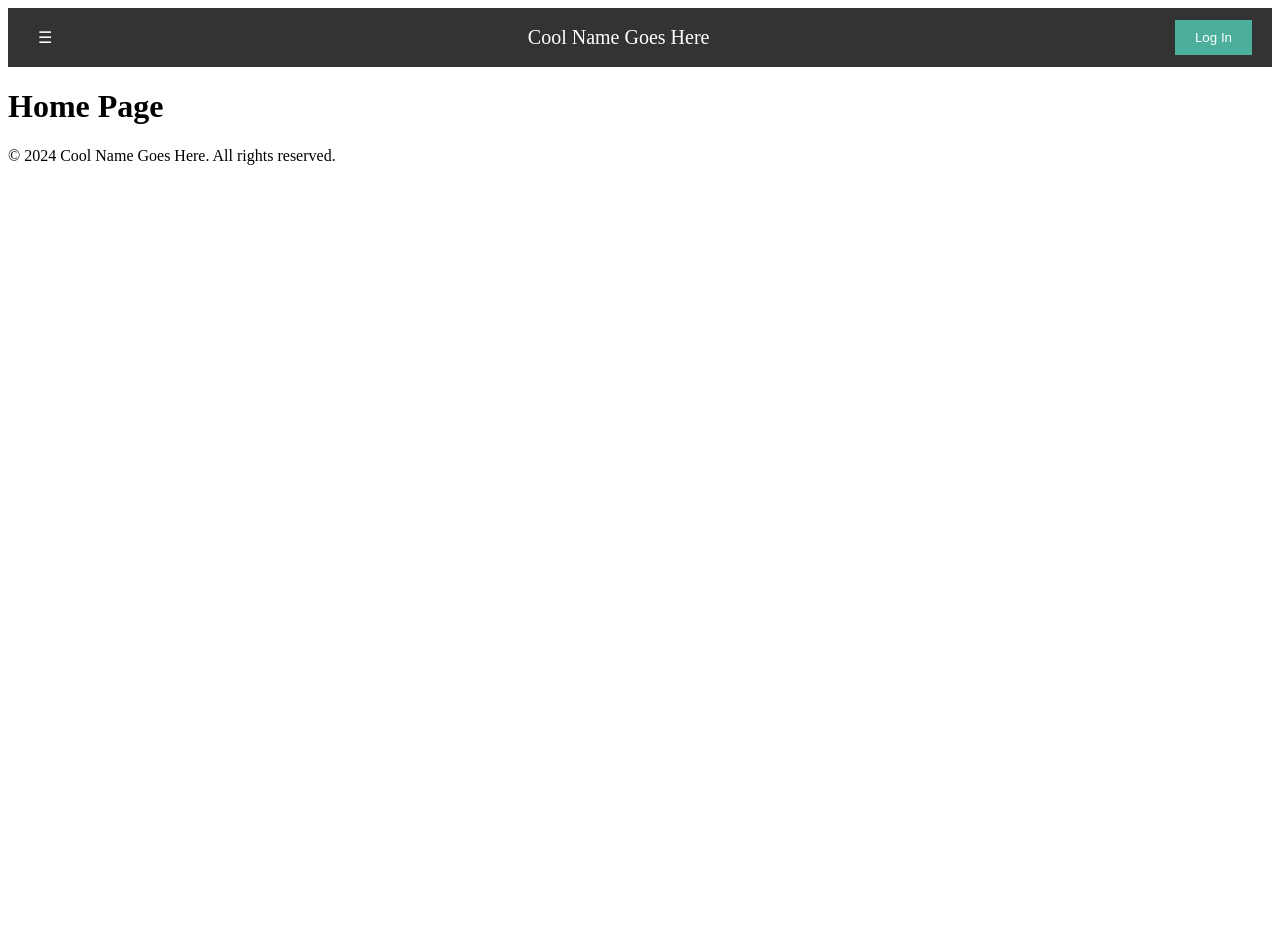
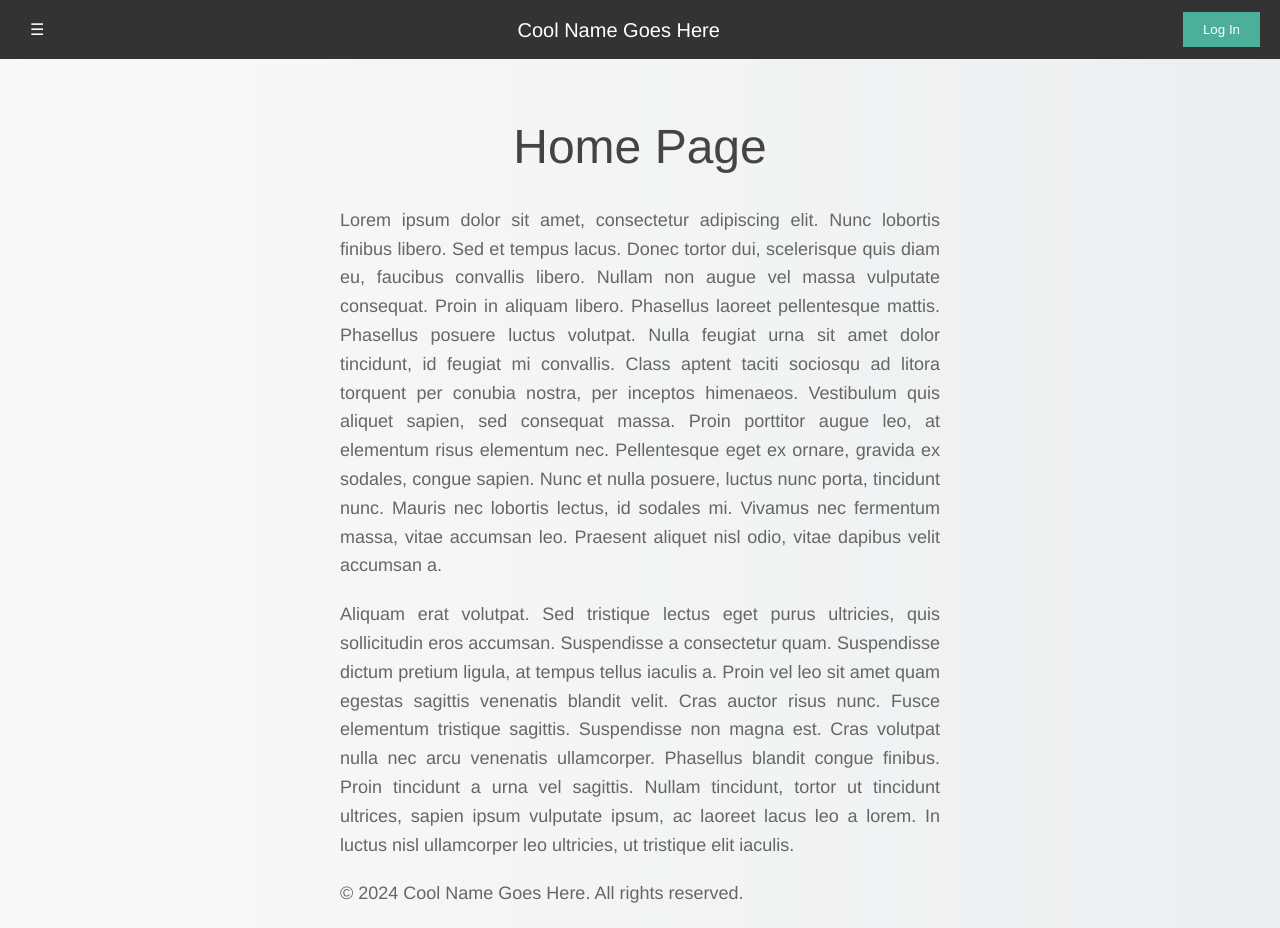
Before and after one commit to smblackwll/PrinciplesLab3, a Django app: template home/templates/home.html in a window 1280 px wide. Before the commit the page ends 165 px from the top, so only its background shows below. Run offline with Django 5.2, Linux system fonts and the light colour scheme; the template is opened without the code that fills it, so the values that code supplies are empty.

Commit message:
Update home.html

```diff
--- a/home/templates/home.html
+++ b/home/templates/home.html
@@ -13,9 +13,12 @@
 
 {% block content %}
 <body>
+    <link rel="stylesheet" href="../../static/css/home_style.css">
     <h1>Home Page</h1>
 
+    <p> Lorem ipsum dolor sit amet, consectetur adipiscing elit. Nunc lobortis finibus libero. Sed et tempus lacus. Donec tortor dui, scelerisque quis diam eu, faucibus convallis libero. Nullam non augue vel massa vulputate consequat. Proin in aliquam libero. Phasellus laoreet pellentesque mattis. Phasellus posuere luctus volutpat. Nulla feugiat urna sit amet dolor tincidunt, id feugiat mi convallis. Class aptent taciti sociosqu ad litora torquent per conubia nostra, per inceptos himenaeos. Vestibulum quis aliquet sapien, sed consequat massa. Proin porttitor augue leo, at elementum risus elementum nec. Pellentesque eget ex ornare, gravida ex sodales, congue sapien. Nunc et nulla posuere, luctus nunc porta, tincidunt nunc. Mauris nec lobortis lectus, id sodales mi. Vivamus nec fermentum massa, vitae accumsan leo. Praesent aliquet nisl odio, vitae dapibus velit accumsan a. </p>
 
+    <p> Aliquam erat volutpat. Sed tristique lectus eget purus ultricies, quis sollicitudin eros accumsan. Suspendisse a consectetur quam. Suspendisse dictum pretium ligula, at tempus tellus iaculis a. Proin vel leo sit amet quam egestas sagittis venenatis blandit velit. Cras auctor risus nunc. Fusce elementum tristique sagittis. Suspendisse non magna est. Cras volutpat nulla nec arcu venenatis ullamcorper. Phasellus blandit congue finibus. Proin tincidunt a urna vel sagittis. Nullam tincidunt, tortor ut tincidunt ultrices, sapien ipsum vulputate ipsum, ac laoreet lacus leo a lorem. In luctus nisl ullamcorper leo ultricies, ut tristique elit iaculis.</p>
 </body>
 {% endblock %}
 </html>
```
